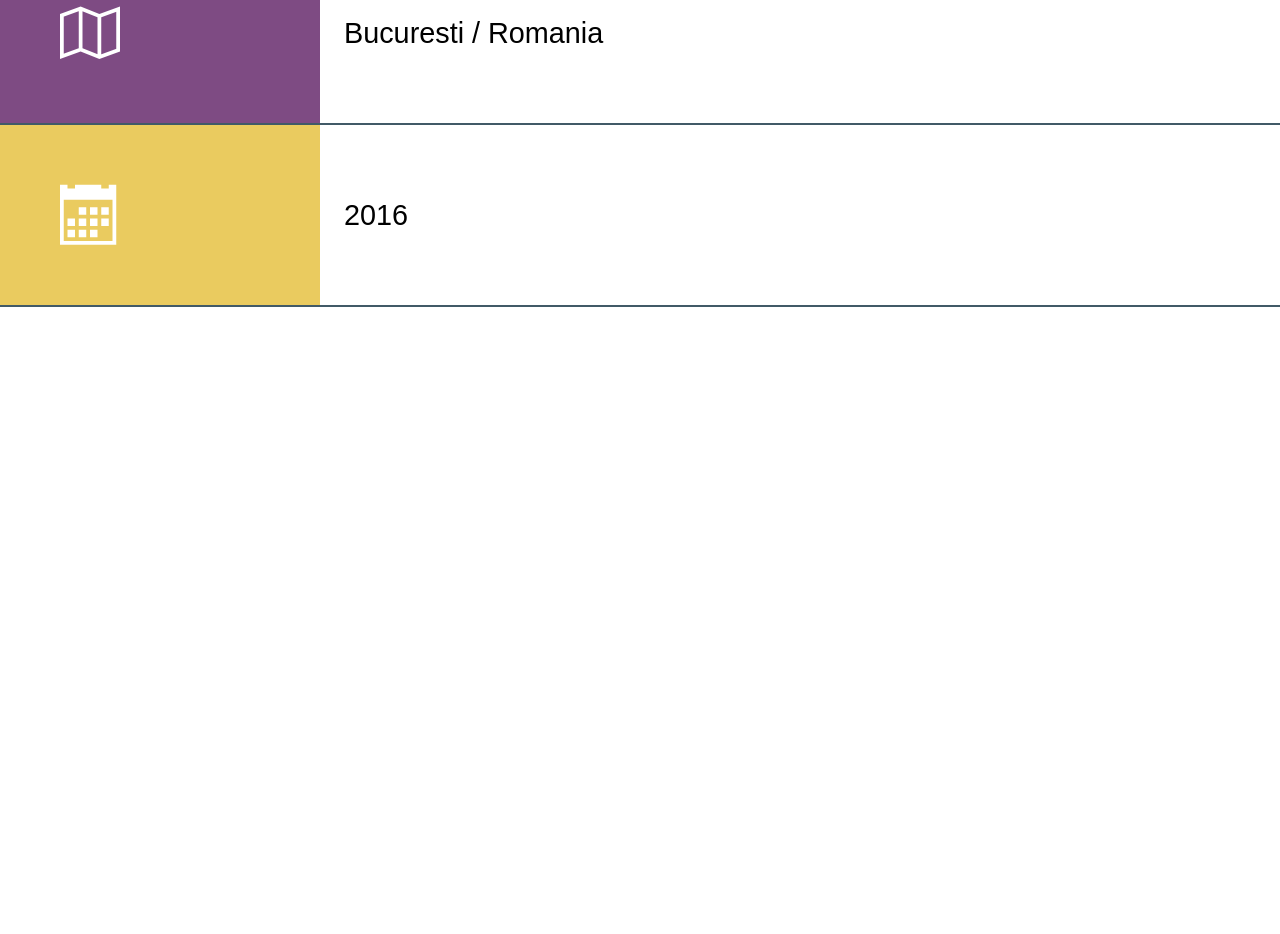
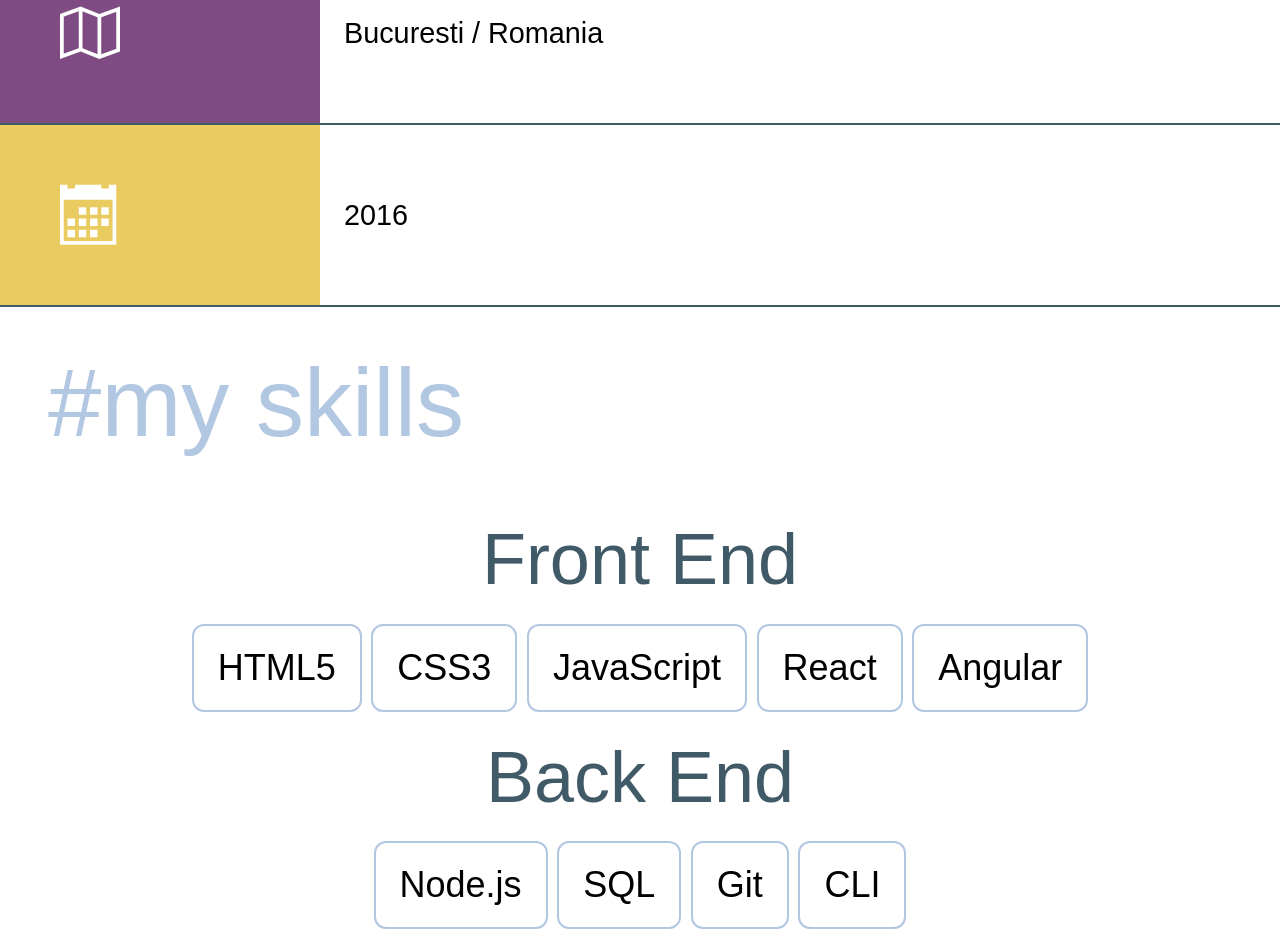
Before and after one commit to psyhedeliq/my-cv, a website: page src/index.pug in a window 1280 px wide. Shown: the part 4019-4953 px from the top of the page. Before the commit the page ends 4326 px from the top, so only its background shows below. Drawn offline with nearby package versions, Linux system fonts and the light colour scheme; files that its build step writes are made by us from their sources; files whose address does not match are found by name; a web font is replaced by a local one.

Commit message:
create and style the skills section

```diff
--- /dev/null
+++ b/src/_component/my-skills/my-skills.pug
@@ -0,0 +1,34 @@
+//- the model, the data
+-
+  const headerSkills = '#my skills';
+  const whatCanIDoList = [
+    {
+      title: 'Front End',
+      skillList: [
+        'HTML5',
+        'CSS3',
+        'JavaScript',
+        'React',
+        'Angular'
+      ]
+    },
+    {
+      title: 'Back End',
+      skillList: [
+        'Node.js',
+        'SQL',
+        'Git',
+        'CLI'
+      ]
+    }
+  ];
+
+//- the presentation, the view
+#what-can-i-do
+.what-can-i-do
+  .what-can-i-do__header=headerSkills
+  each whatCanIDo in whatCanIDoList
+    .what-can-i-do__title=whatCanIDo.title
+    .what-can-i-do__list
+      each skill in whatCanIDo.skillList
+        .what-can-i-do__skill=skill
--- /dev/null
+++ b/src/_component/my-skills/my-skills.scss
@@ -0,0 +1,26 @@
+.what-can-i-do__header {
+  color: $color-periwinkle-gray;
+  @extend %header;
+}
+
+.what-can-i-do__title {
+  color: $color-fiord;
+  text-align: center;
+  font-size: 3rem;
+  padding: 1rem;
+}
+
+.what-can-i-do__list {
+  display: flex;
+  flex-wrap: wrap;
+  justify-content: center;
+}
+
+.what-can-i-do__skill {
+  border: 0.1rem solid $color-periwinkle-gray;
+  padding: 1rem;
+  margin: 0.2rem;
+  border-radius: 0.5rem;
+  font-size: 1.5rem;
+  white-space: nowrap;
+}
--- a/src/index.pug
+++ b/src/index.pug
@@ -7,3 +7,4 @@ block content
   include _component/landing-page/landing-page
   include _component/about-me/about-me
   include _component/award/award
+  include _component/my-skills/my-skills
--- a/src/style.scss
+++ b/src/style.scss
@@ -6,3 +6,4 @@
 @import "_component/landing-page/landing-page";
 @import "_component/about-me/about-me";
 @import "_component/award/award";
+@import "_component/my-skills/my-skills";
```
Also changed, not shown: 1 other file.
